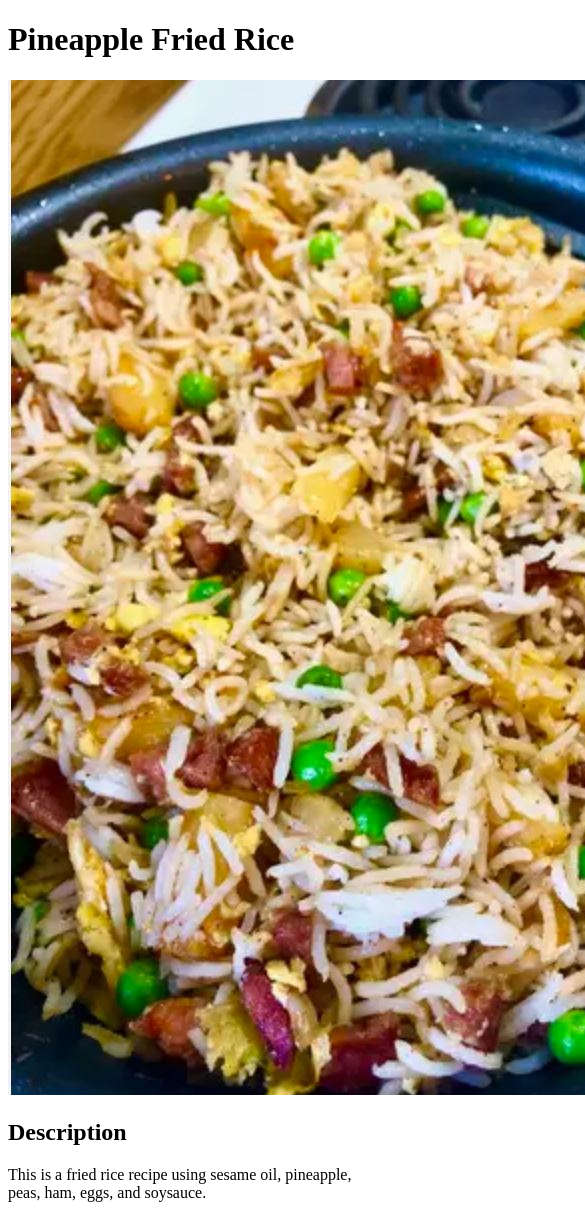
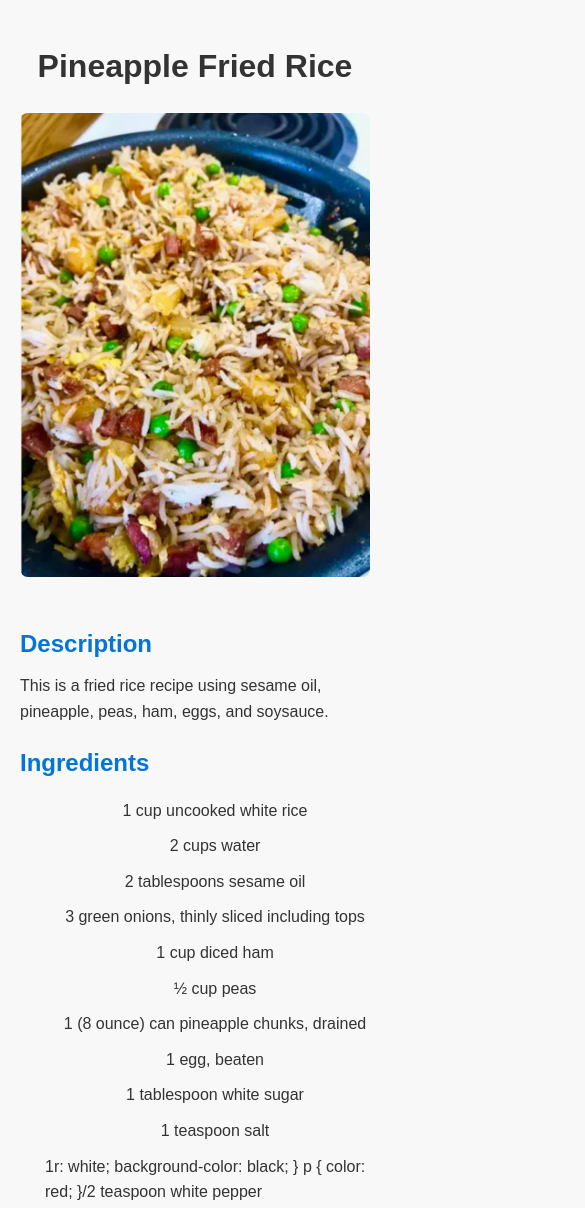
Before and after one commit to ayanrafique/odin-recipes, a plain HTML site: page recipes/friedrice.html in a window 390 px wide. Shown: the top 1208 px of the page, 585 px wide, since content can reach past the window. Drawn offline with Linux system fonts and the light colour scheme.

Commit message:
Add stylings

```diff
--- a/recipes/friedrice.html
+++ b/recipes/friedrice.html
@@ -1,6 +1,7 @@
 <!DOCTYPE html>
 <html lang="en">
 <head>
+    <link rel="stylesheet" href="../styles.css">
     <meta charset="UTF-8">
     <meta name="viewport" content="width=device-width, initial-scale=1.0">
     <title>Pineapple Fried Rice</title>
@@ -22,7 +23,13 @@ This is a fried rice recipe using sesame oil, pineapple, peas, ham, eggs, and so
     <li>1 egg, beaten </li>
     <li>1 tablespoon white sugar</li>
     <li>1 teaspoon salt</li>
-    <li>1/2 teaspoon white pepper</li>
+    <li>1r: white;
+        background-color: black;
+      }
+
+      p {
+        color: red;
+      }/2 teaspoon white pepper</li>
     <li>1/2 teaspoon garlic powder</li>
     <li>1/4 cup soy sauce</li>
 </ul>
--- /dev/null
+++ b/styles.css
@@ -0,0 +1,82 @@
+/* Reset some basic elements */
+html, body, ul, li, a {
+    margin: 0;
+    padding: 0;
+    text-decoration: none;
+}
+
+body {
+    font-family: 'Arial', sans-serif;
+    background-color: #f8f8f8;
+    color: #333;
+    line-height: 1.6;
+    padding: 20px;
+}
+
+h1 {
+    font-size: 2.5em;
+    color: #333;
+    text-align: center;
+    margin-bottom: 20px;
+}
+
+ul {
+    list-style: none;
+    display: flex;
+    flex-direction: column;
+    align-items: center;
+}
+
+li {
+    margin: 10px;
+}
+/* Recipe Page Specific Styles */
+img {
+    width: 100%;
+    height: auto;
+    border-radius: 8px;
+    margin-bottom: 20px;
+}
+
+h2 {
+    color: #0275d8;
+    margin-top: 20px;
+    margin-bottom: 10px;
+}
+
+ul, ol {
+    margin-left: 20px;
+}
+
+li {
+    margin-bottom: 5px;
+}
+
+
+a {
+    color: #0275d8;
+    font-size: 1.2em;
+    transition: color 0.3s;
+}
+
+a:hover {
+    color: #01447e;
+}
+
+/* Responsive design for smaller screens */
+@media (max-width: 600px) {
+    h1 {
+        font-size: 2em;
+    }
+    ul {
+        width: 100%;
+    }
+
+    li {
+        margin: 5px;
+    }
+
+    a {
+        font-size: 1em;
+    }
+}
```
Also changed, not shown: index.html (+1 -0 lines), recipes/StirFryTofu.html (+1 -0 lines), recipes/sardines.html (+1 -0 lines).
